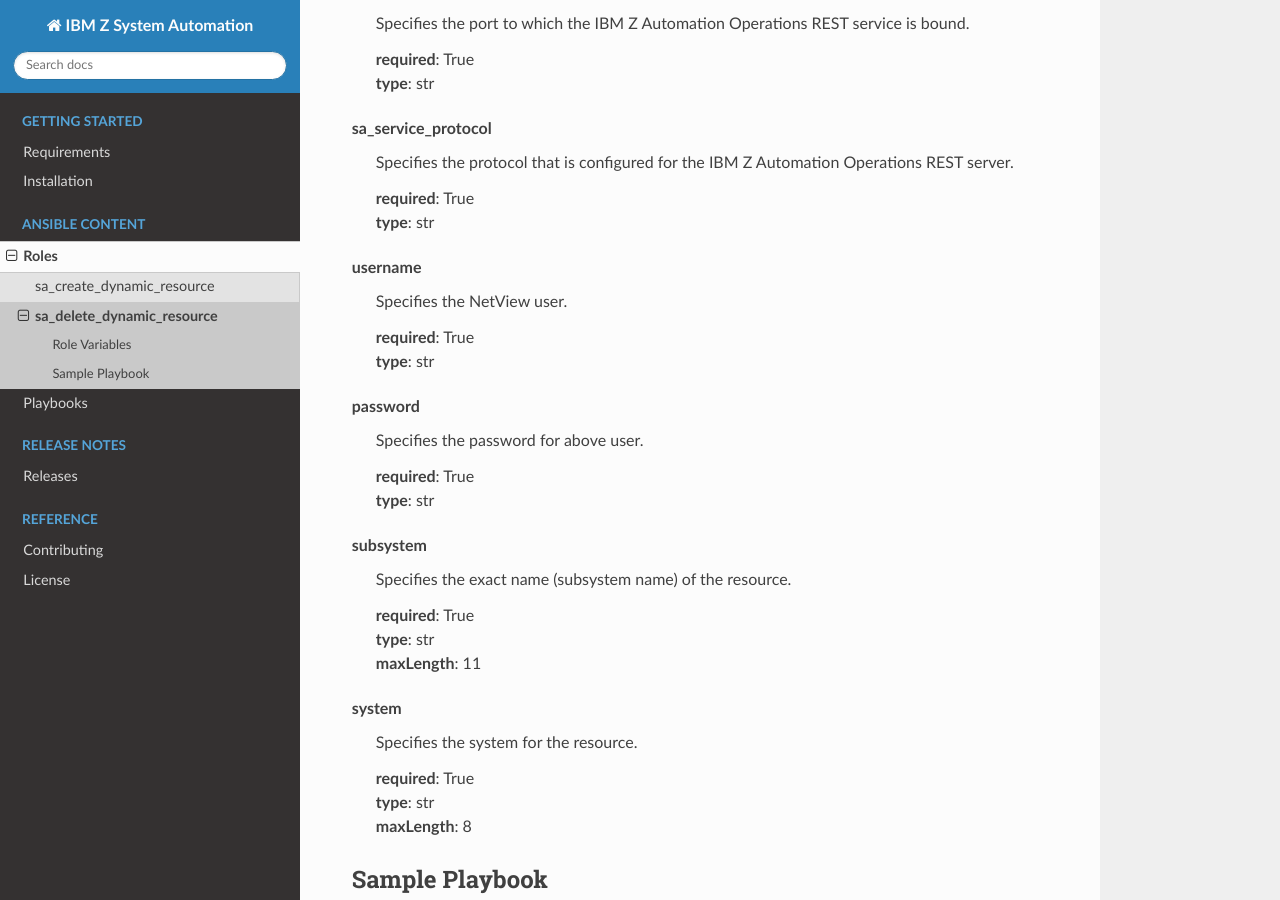
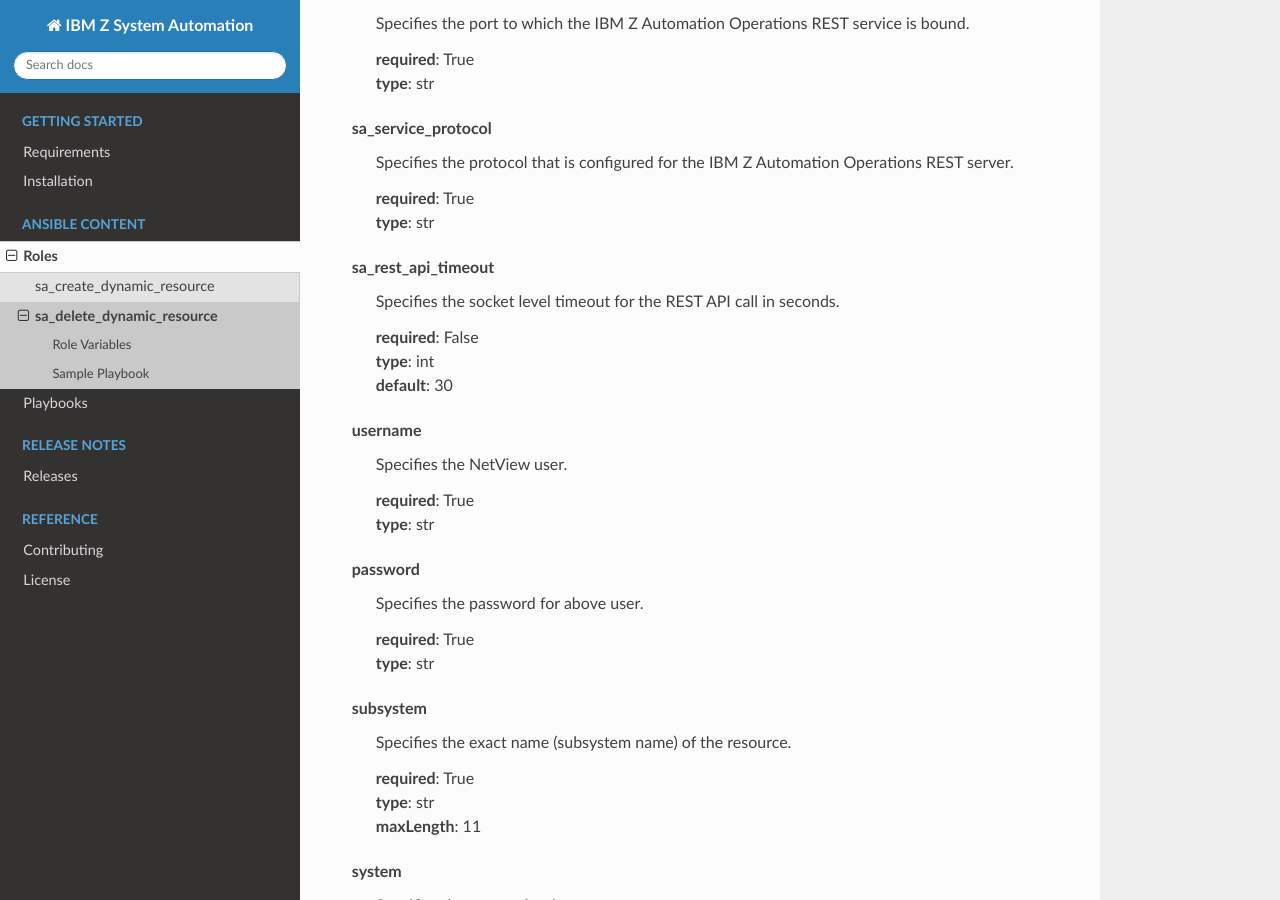
Before and after one commit to ansible-collections/ibm_zos_sysauto, a Sphinx documentation site: the page built from docs/source/roles/sa_delete_dynamic_resource.rst, in a window 1280 px wide and 900 px high, scrolled down 446 px. Built offline with Sphinx 7.4.7 and the Read the Docs theme 2.0.0, drawn with Linux system fonts in a browser that asks for light colours.

Commit message:
URI timeout (#5)
* URI timeout

Add sa_rest_api_timeout variable

* add comment to release notes

Co-authored-by: Anke Luedde <lueddea@de.ibm.com>

```diff
--- a/docs/source/release_notes.rst
+++ b/docs/source/release_notes.rst
@@ -15,6 +15,7 @@ Notes
 * Update not required
 * Add default values for credentials in sample playbooks.
 * Provide inventory sample in YAML format.
+* Add parameter for socket level timeout to URI tasks in both roles.
 
 Availability
 ------------
--- a/docs/source/roles/sa_delete_dynamic_resource.rst
+++ b/docs/source/roles/sa_delete_dynamic_resource.rst
@@ -28,6 +28,13 @@ sa_service_protocol
 
   | **required**: True
   | **type**: str
+
+sa_rest_api_timeout
+  Specifies the socket level timeout for the REST API call in seconds.
+
+  | **required**: False
+  | **type**: int
+  | **default**: 30
 
 username
   Specifies the NetView user.
```
Also changed, not shown: docs/source/roles/sa_create_dynamic_resource.rst (+7 -0 lines), 4 other files.
